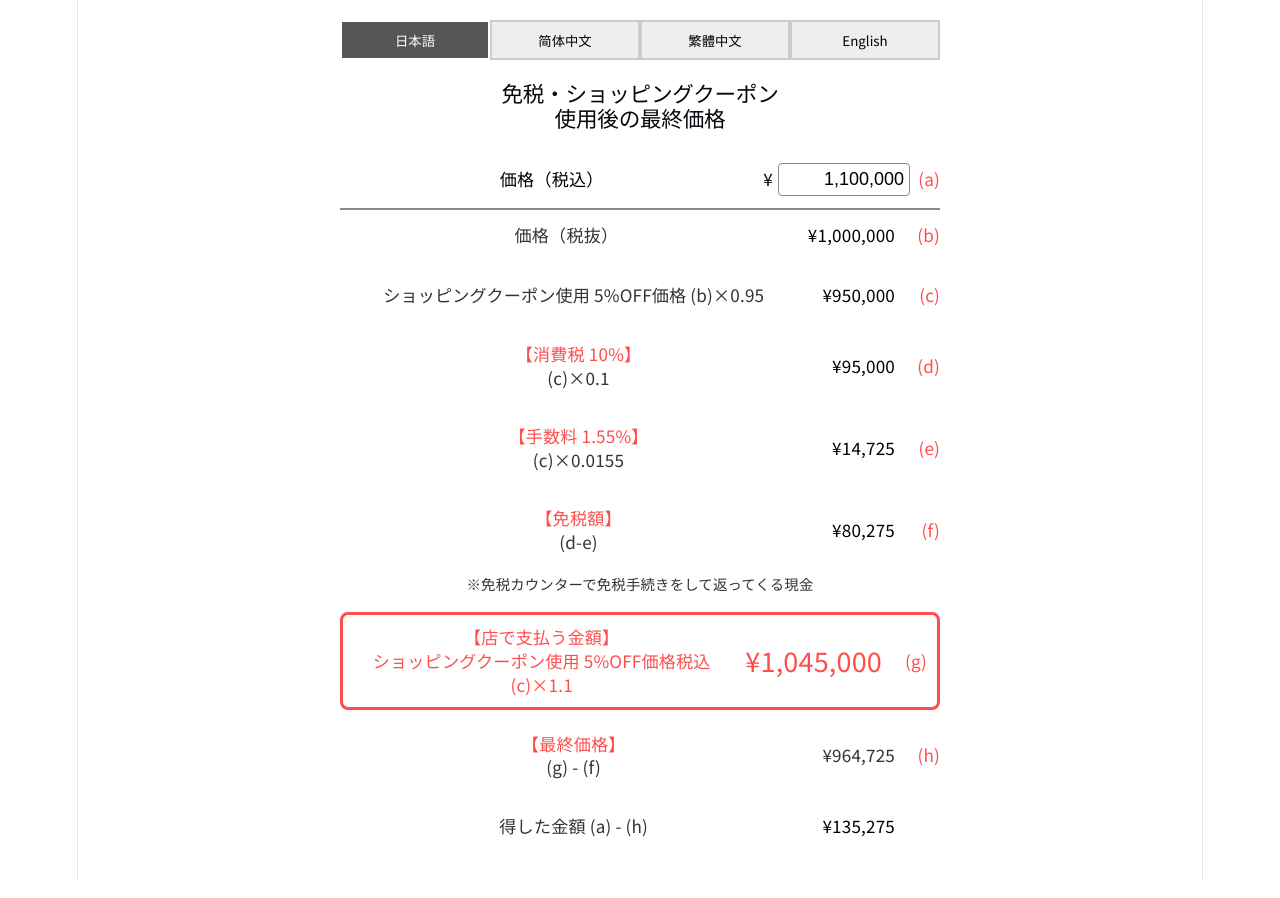
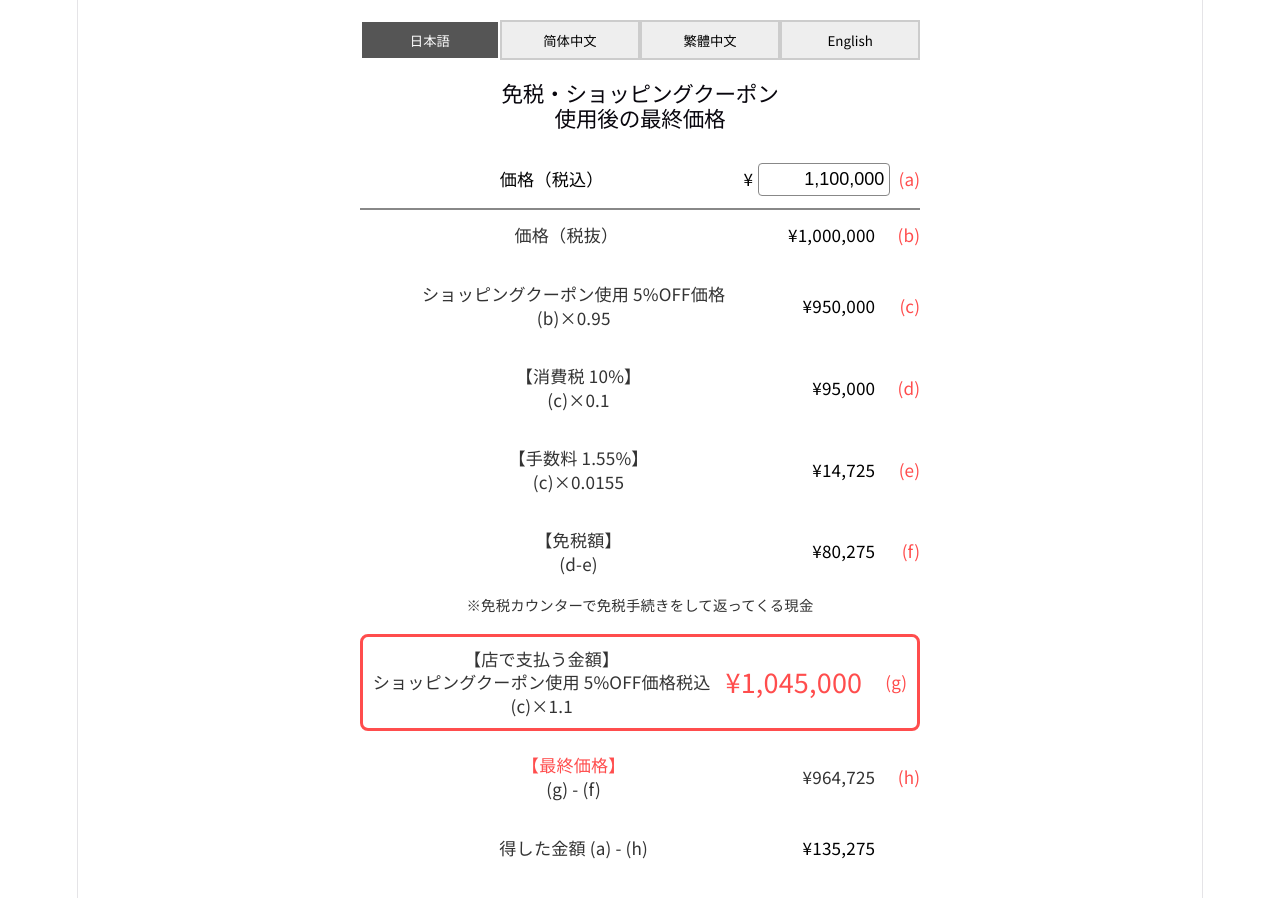
Before and after one commit to YUYANO0o0/tax-calc, a React (Vite) app: page / in a window 1280 px wide. Shown: the top 898 px of the page. Built offline with nearby package versions, Linux system fonts and the light colour scheme.

Commit message:
間違いを修正

```diff
--- a/src/App.tsx
+++ b/src/App.tsx
@@ -4,7 +4,6 @@ import './App.css';
 type Lang = 'ja' | 'zh-CN' | 'zh-TW' | 'en';
 const APP_RED = '#ff4d4d';
 
-// ラベルのパーツ定義
 type LabelPart = { text: string; color?: string };
 
 function App() {
@@ -32,50 +31,49 @@ function App() {
     else if (/^\d*$/.test(rawValue)) setInputValue(rawValue.replace(/\B(?=(\d{3})+(?!\d))/g, ','));
   };
 
-  // 各行のラベル設定
   const getItems = (lang: Lang): LabelPart[][] => {
     const base = {
       ja: [
         [{ text: "価格（税込）" }],
         [{ text: "価格（税抜）" }],
-        [{ text: "ショッピングクーポン使用 5%OFF価格 (b)×0.95" }],
-        [{ text: "【消費税 10%】", color: APP_RED }, { text: " (c)×0.1" }],
-        [{ text: "【手数料 1.55%】", color: APP_RED }, { text: " (c)×0.0155" }],
-        [{ text: "【免税額】", color: APP_RED }, { text: " (d-e)" }],
-        [{ text: "【店で支払う金額】\nショッピングクーポン使用 5%OFF価格税込 (c)×1.1", color: APP_RED }],
+        [{ text: "ショッピングクーポン使用 5%OFF価格\n(b)×0.95" }],
+        [{ text: "【消費税 10%】\n(c)×0.1" }],
+        [{ text: "【手数料 1.55%】\n(c)×0.0155" }],
+        [{ text: "【免税額】\n(d-e)" }],
+        [{ text: "【店で支払う金額】\nショッピングクーポン使用 5%OFF価格税込\n(c)×1.1" }],
         [{ text: "【最終価格】", color: APP_RED }, { text: " (g) - (f)" }],
         [{ text: "得した金額  (a) - (h)" }]
       ],
       'zh-CN': [
         [{ text: "价格（含税）" }],
         [{ text: "价格（不含税）" }],
-        [{ text: "购物优惠券使用 5%OFF价格 (b)×0.95" }],
-        [{ text: "【消费税 10%】", color: APP_RED }, { text: " (c)×0.1" }],
-        [{ text: "【手续费 1.55%】", color: APP_RED }, { text: " (c)×0.0155" }],
-        [{ text: "【免税额】", color: APP_RED }, { text: " (d-e)" }],
-        [{ text: "【店內应付金额】\n购物优惠券使用 5%OFF含税价格 (c)×1.1", color: APP_RED }],
+        [{ text: "购物优惠券使用 5%OFF价格\n(b)×0.95" }],
+        [{ text: "【消费税 10%】\n(c)×0.1" }],
+        [{ text: "【手续费 1.55%】\n(c)×0.0155" }],
+        [{ text: "【免税额】\n(d-e)" }],
+        [{ text: "【店內应付金额】\n购物优惠券使用 5%OFF含税价格\n(c)×1.1" }],
         [{ text: "【最终价格】", color: APP_RED }, { text: " (g) - (f)" }],
         [{ text: "【省下金额】  (a) - (h)" }]
       ],
       'zh-TW': [
         [{ text: "價格（含稅）" }],
-        [{ text: "價格（不含稅）" }],
-        [{ text: "購物優惠券使用 5%OFF價格 (b)×0.95" }],
-        [{ text: "【消費稅 10%】", color: APP_RED }, { text: " (c)×0.1" }],
-        [{ text: "【手續稅 1.55%】", color: APP_RED }, { text: " (c)×0.0155" }],
-        [{ text: "【免稅額】", color: APP_RED }, { text: " (d-e)" }],
-        [{ text: "【店內应付金额】\n購物優惠券使用 5%OFF含稅價格 (c)×1.1", color: APP_RED }],
+        [{ text: "價格（不防稅）" }],
+        [{ text: "購物優惠券使用 5%OFF價格\n(b)×0.95" }],
+        [{ text: "【消費稅 10%】\n(c)×0.1" }],
+        [{ text: "【手續稅 1.55%】\n(c)×0.0155" }],
+        [{ text: "【免稅額】\n(d-e)" }],
+        [{ text: "【店內应付金额】\n購物優惠券使用 5%OFF含稅價格\n(c)×1.1" }],
         [{ text: "【最終價格】", color: APP_RED }, { text: " (g) - (f)" }],
         [{ text: "【省下金额】  (a) - (h)" }]
       ],
       en: [
         [{ text: "Price (Tax Incl.)" }],
         [{ text: "Price (Tax Excl.)" }],
-        [{ text: "Shopping Coupon 5% OFF Price (b)×0.95" }],
-        [{ text: "【Consumption Tax 10%】", color: APP_RED }, { text: " (c)×0.1" }],
-        [{ text: "【Service Fee 1.55%】", color: APP_RED }, { text: " (c)×0.0155" }],
-        [{ text: "【Tax Refund Amount】", color: APP_RED }, { text: " (d-e)" }],
-        [{ text: "【Amount due at the store】\nShopping Coupon 5% OFF Price (Tax Incl) (c)×1.1", color: APP_RED }],
+        [{ text: "Shopping Coupon 5% OFF Price\n(b)×0.95" }],
+        [{ text: "【Consumption Tax 10%】\n(c)×0.1" }],
+        [{ text: "【Service Fee 1.55%】\n(c)×0.0155" }],
+        [{ text: "【Tax Refund Amount】\n(d-e)" }],
+        [{ text: "【Amount due at the store】\nShopping Coupon 5% OFF Price (Tax Incl)\n(c)×1.1" }],
         [{ text: "【Final Price】", color: APP_RED }, { text: " (g)-(f)" }],
         [{ text: "【Amount Saved】  (a)-(h)" }]
       ]
```
